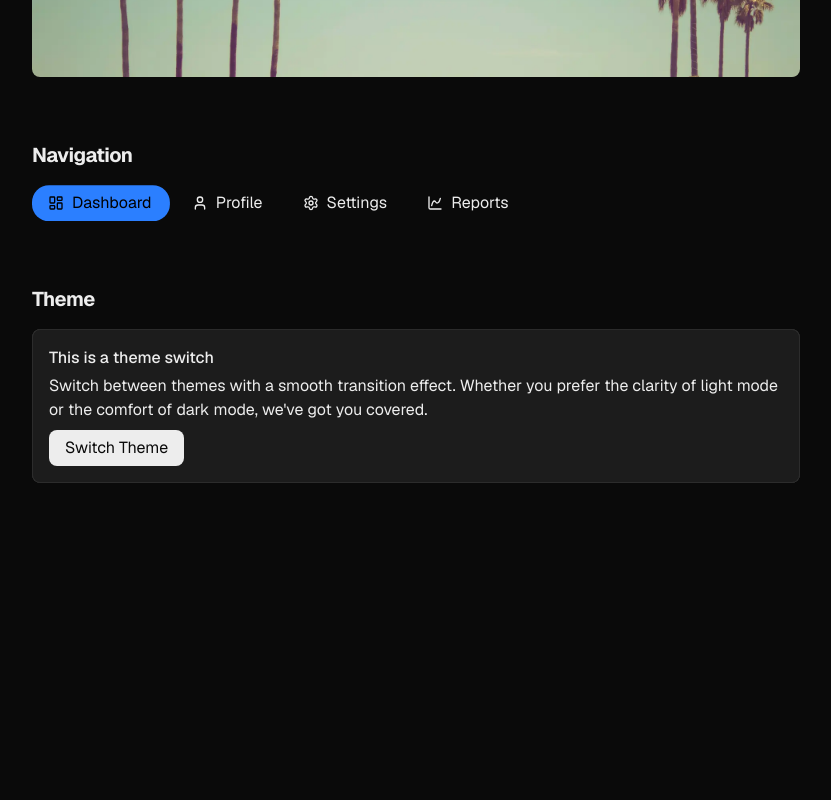
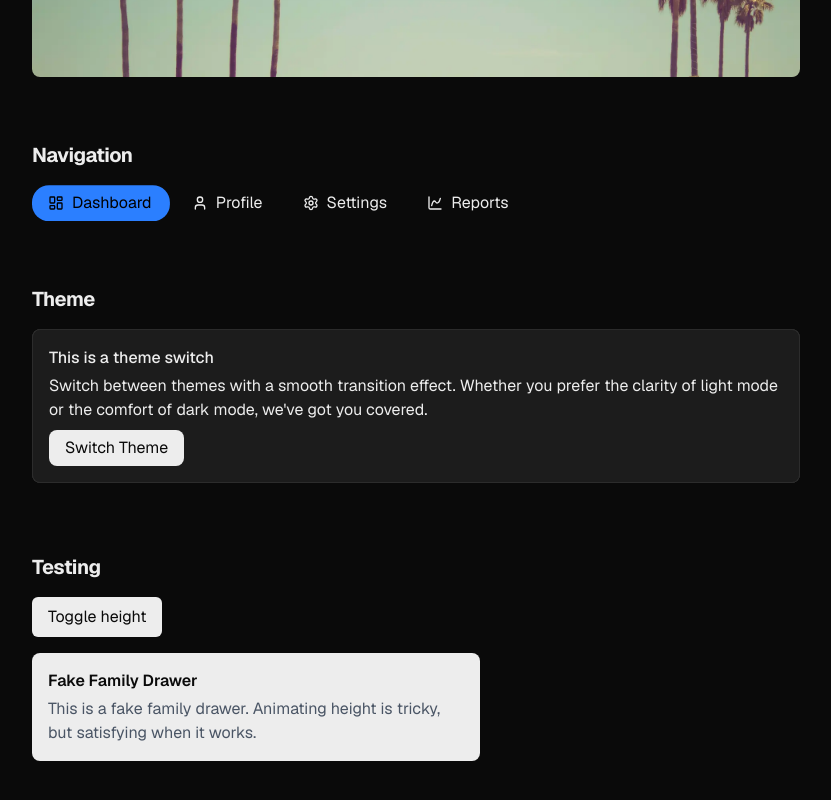
Before and after one commit to huancho/web-animations, a Next.js app: page / in a window 1280 px wide. Shown: the part 1818-2618 px from the top of the page, without its empty margins (224-1055 px from the left). Before the commit the page ends 2387 px from the top, so only its background shows below. Built offline with nearby package versions, Linux system fonts and the light colour scheme.

Commit message:
added a new testing section for unfinished animations

```diff
--- a/package.json
+++ b/package.json
@@ -15,6 +15,7 @@
     "next": "15.5.2",
     "react": "19.1.0",
     "react-dom": "19.1.0",
+    "react-use-measure": "^2.1.7",
     "tailwind-merge": "3.3.1"
   },
   "devDependencies": {
--- a/src/app/page.tsx
+++ b/src/app/page.tsx
@@ -4,6 +4,7 @@ import Section3D from '@/components/3d/3d-section';
 import ImagesSection from '@/components/images/images-section';
 import NavigationSection from '@/components/navigation/navigation-section';
 import ThemeSection from '@/components/theme/theme-section';
+import TestingSection from '@/components/testing/testing-section';
 
 export default function Home() {
   return (
@@ -15,6 +16,7 @@ export default function Home() {
         <ImagesSection />
         <NavigationSection />
         <ThemeSection />
+        <TestingSection />
       </main>
     </>
   );
--- /dev/null
+++ b/src/components/testing/height-drawer/height-drawer.tsx
@@ -0,0 +1,49 @@
+'use client';
+
+import { useState } from 'react';
+import { AnimatePresence, motion } from 'framer-motion';
+import useMeasure from 'react-use-measure';
+
+export default function HeightDrawer() {
+  const [showExtraContent, setShowExtraContent] = useState(false);
+  const [ref, { height: refHeight }] = useMeasure();
+
+  return (
+    <div className="flex flex-col gap-4 items-start min-h-[242px]">
+      <button
+        className="bg-foreground text-background h-10 px-4 rounded-md cursor-pointer"
+        onClick={() => setShowExtraContent((b) => !b)}
+      >
+        Toggle height
+      </button>
+
+      <motion.div
+        animate={{ height: refHeight }}
+        className="overflow-hidden bg-foreground text-background rounded-lg max-w-md"
+      >
+        <div ref={ref} className="flex flex-col p-4 gap-1">
+          <h4 className="font-semibold">Fake Family Drawer</h4>
+          <p className="text-gray-600">
+            This is a fake family drawer. Animating height is tricky, but
+            satisfying when it works.
+          </p>
+          <AnimatePresence mode="popLayout">
+            {showExtraContent ? (
+              <motion.p
+                key="extra-content"
+                initial={{ opacity: 0 }}
+                animate={{ opacity: 1 }}
+                exit={{ opacity: 0 }}
+                className="text-gray-600"
+              >
+                This extra content will change the height of the drawer. Some
+                even more content to make the drawer taller and taller and
+                taller...
+              </motion.p>
+            ) : null}
+          </AnimatePresence>
+        </div>
+      </motion.div>
+    </div>
+  );
+}
--- /dev/null
+++ b/src/components/testing/testing-section.tsx
@@ -0,0 +1,13 @@
+import { TypographyH2 } from '../typography/typography-h2';
+import HeightDrawer from './height-drawer/height-drawer';
+
+export default function TestingSection() {
+  return (
+    <section className="max-w-screen-md mx-auto flex flex-col gap-4">
+      <TypographyH2>Testing</TypographyH2>
+      <div className="flex flex-col gap-6 items-start">
+        <HeightDrawer />
+      </div>
+    </section>
+  );
+}
--- a/src/components/theme/theme-switch/theme-switch.tsx
+++ b/src/components/theme/theme-switch/theme-switch.tsx
@@ -8,7 +8,6 @@ export default function ThemeSwitch() {
   const handleThemeSwitch = () => {
     setTheme(theme === 'dark' ? 'light' : 'dark');
   };
-  console.log(theme);
   return (
     <div className="relative w-full h-40">
       <div
```
Also changed, not shown: 1 other file (tests, documents, lock files or other folders).
